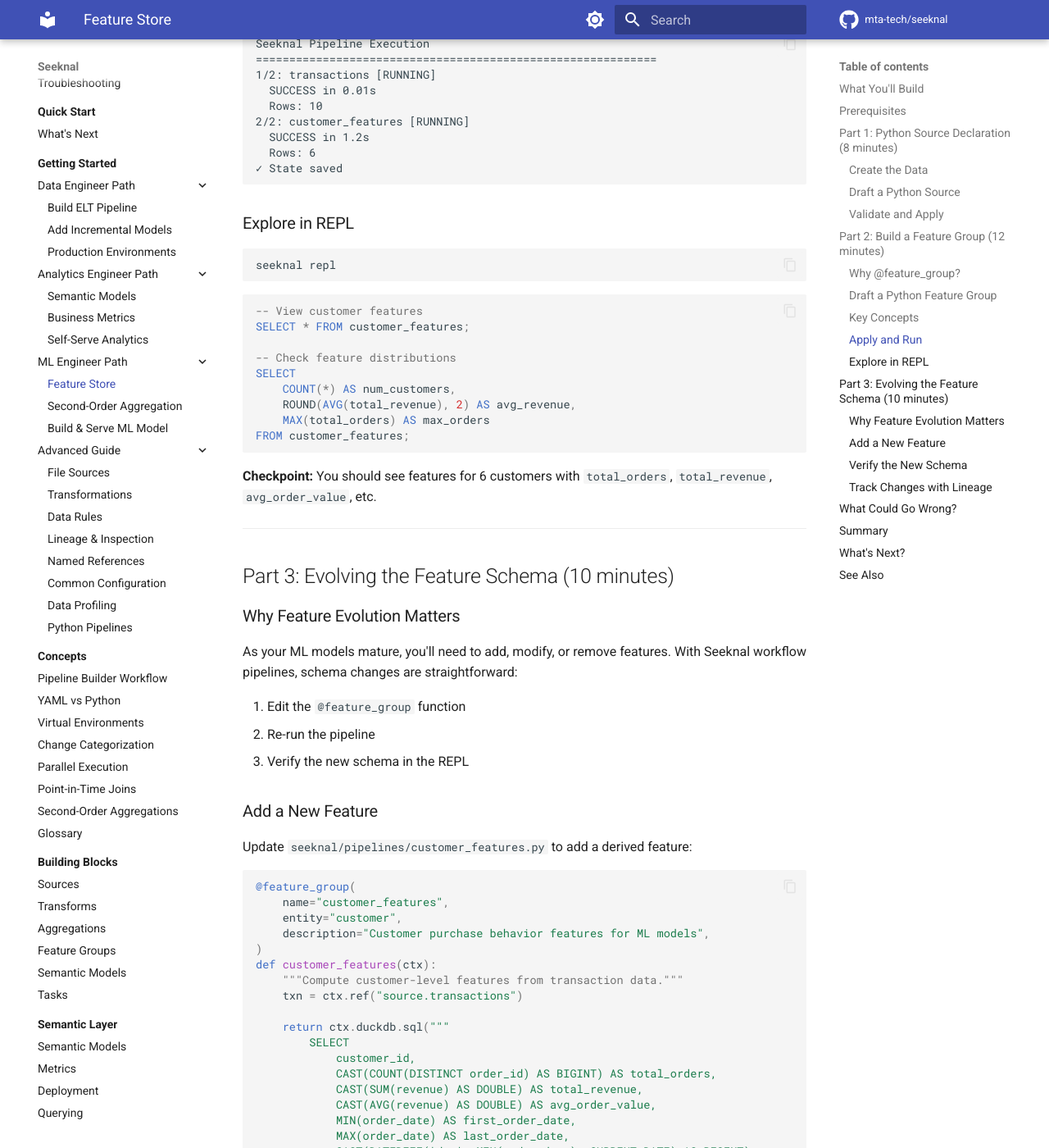
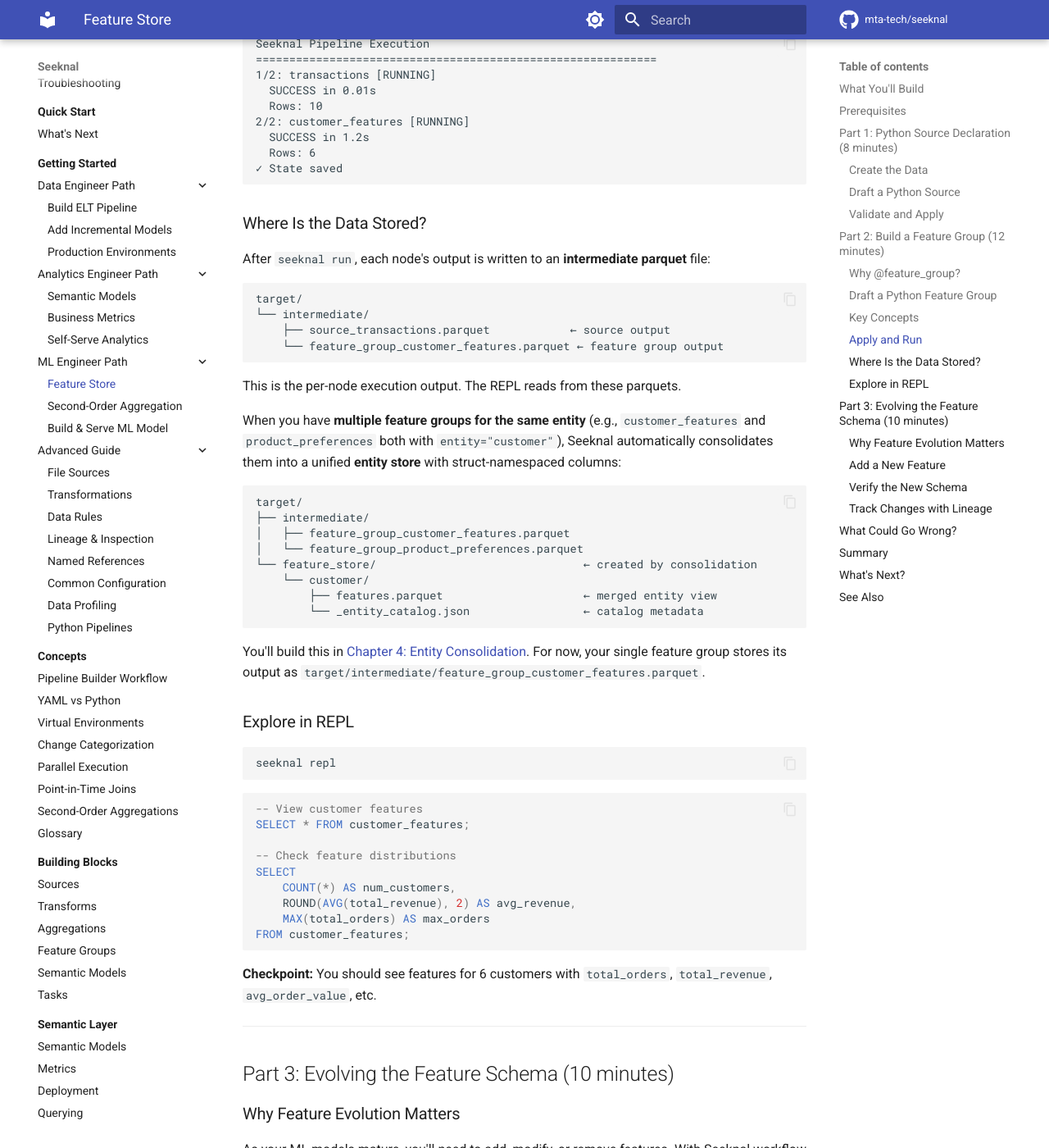
Before and after one commit to mta-tech/seeknal, an MkDocs documentation site: the page built from docs/getting-started/ml-engineer-path/1-feature-store.md, in a window 1280 px wide and 1400 px high, scrolled down 4380 px. Shown: the whole window at 82% size. Built offline with MkDocs 1.6.1 and Material for MkDocs 9.7.7, drawn with Linux system fonts in a browser that asks for light colours; comment, search, counter and statistics services are not loaded.

Commit message:
docs: Add storage layout note to ML Path Chapter 1
Explain where feature group data is stored (target/intermediate/)
and how it connects to entity consolidation (target/feature_store/)
in Chapter 4.

Co-Authored-By: Claude Opus 4.6 <noreply@anthropic.com>

````diff
--- a/docs/getting-started/ml-engineer-path/1-feature-store.md
+++ b/docs/getting-started/ml-engineer-path/1-feature-store.md
@@ -208,6 +208,34 @@ Seeknal Pipeline Execution
 ✓ State saved
 ```
 
+### Where Is the Data Stored?
+
+After `seeknal run`, each node's output is written to an **intermediate parquet** file:
+
+```
+target/
+└── intermediate/
+    ├── source_transactions.parquet            ← source output
+    └── feature_group_customer_features.parquet ← feature group output
+```
+
+This is the per-node execution output. The REPL reads from these parquets.
+
+When you have **multiple feature groups for the same entity** (e.g., `customer_features` and `product_preferences` both with `entity="customer"`), Seeknal automatically consolidates them into a unified **entity store** with struct-namespaced columns:
+
+```
+target/
+├── intermediate/
+│   ├── feature_group_customer_features.parquet
+│   └── feature_group_product_preferences.parquet
+└── feature_store/                               ← created by consolidation
+    └── customer/
+        ├── features.parquet                     ← merged entity view
+        └── _entity_catalog.json                 ← catalog metadata
+```
+
+You'll build this in [Chapter 4: Entity Consolidation](4-entity-consolidation.md). For now, your single feature group stores its output as `target/intermediate/feature_group_customer_features.parquet`.
+
 ### Explore in REPL
 
 ```bash
````
